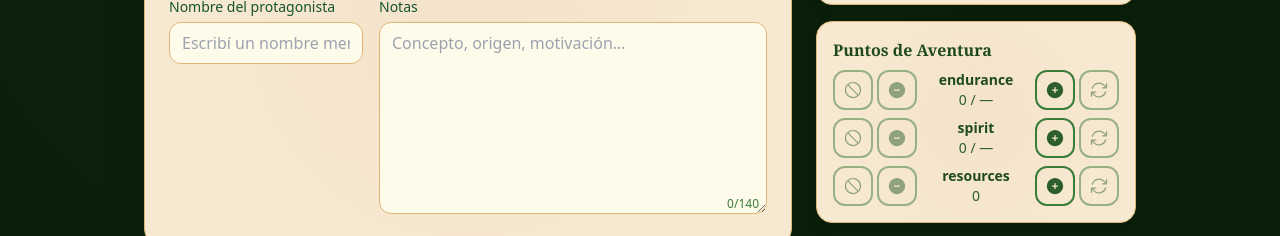
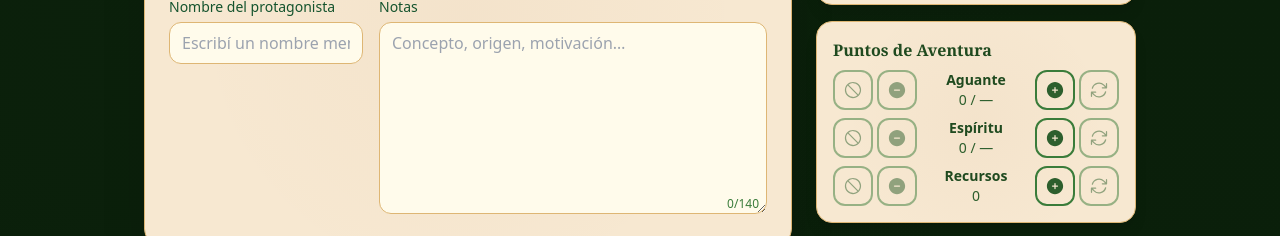
Before and after one commit to alterx/lenguaje-habitat-character-creator, a React (Vite) app: page / in a window 1280 px wide. Both pictures are taken after a click on the button "¡Crear mi primer protagonista!". Shown: the part 469-705 px from the top of the page. Built offline with nearby package versions, Linux system fonts and the light colour scheme; the HTML template or start-up script is replaced by a standard one.

Commit message:
fix: misc issues

```diff
--- a/src/components/character/CharacterStepper.tsx
+++ b/src/components/character/CharacterStepper.tsx
@@ -66,7 +66,9 @@ export function CharacterStepper({
             }`}
             onClick={() => isAccessible && onStepClick(stepNumber)}
             disabled={!isAccessible}
-            aria-label={`${isAccessible ? 'Ir al' : 'Paso no disponible'} paso ${stepNumber}`}
+            aria-label={`${
+              isAccessible ? 'Ir al' : 'Paso no disponible'
+            } paso ${stepNumber}`}
           />
         );
       })}
--- a/src/components/character/steps/Step4Virtues.tsx
+++ b/src/components/character/steps/Step4Virtues.tsx
@@ -69,9 +69,9 @@ export function Step4Virtues({
                       patch: { type: value as VirtueType },
                     })
                   }
-                  options={VIRTUE_TYPES.map(type => ({
+                  options={VIRTUE_TYPES.map((type) => ({
                     value: type,
-                    label: VIRTUE_TYPE_LABELS[type]
+                    label: VIRTUE_TYPE_LABELS[type],
                   }))}
                   className="w-full"
                 />
--- a/src/components/ui/PackageControl.tsx
+++ b/src/components/ui/PackageControl.tsx
@@ -1,4 +1,4 @@
-import type { PackageName } from '../../types/Character';
+import { PACKAGE_LABELS, type PackageName } from '../../types/Character';
 import {
   ArrowPathIcon,
   MinusCircleIcon,
@@ -35,7 +35,7 @@ export function PackageControl({
         icon={<MinusCircleIcon className="h-5 w-5" />}
       />
       <div className="text-sm text-center">
-        <div className="font-bold text-forest-800">{name}</div>
+        <div className="font-bold text-forest-800">{PACKAGE_LABELS[name]}</div>
         <div className="text-sm text-forest-700">
           {`${current} ${name !== 'resources' ? '/ ' + (max ?? '—') : ''}`}
         </div>
```
Also changed, not shown: src/game-rules.MD (+3 -3 lines).
